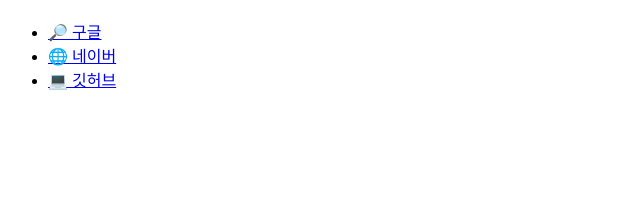
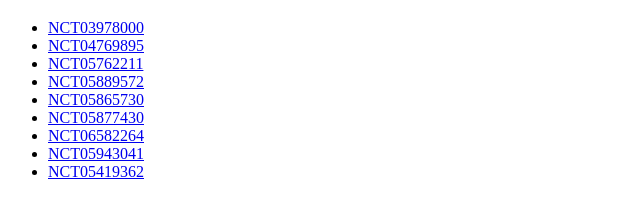
Before and after one commit to philwoo-han/NCTtest, a plain HTML site: page index.html in a window 1280 px wide. Shown: the part 70-288 px from the top of the page, without its empty margins (0-640 px from the left). Drawn offline with Linux system fonts and the light colour scheme.

Commit message:
index.html

```diff
--- a/index.html
+++ b/index.html
@@ -8,9 +8,15 @@
   <h1>📌 추천 링크 모음</h1>
 
   <ul>
-    <li><a href="https://www.google.com" target="_blank">🔎 구글</a></li>
-    <li><a href="https://www.naver.com" target="_blank">🌐 네이버</a></li>
-    <li><a href="https://github.com" target="_blank">💻 깃허브</a></li>
+    <li><a href="https://clinicaltrials.gov/study/NCT03978000" target="_blank">NCT03978000</a></li>
+    <li><a href="https://clinicaltrials.gov/study/NCT04769895" target="_blank">NCT04769895</a></li>
+    <li><a href="https://clinicaltrials.gov/study/NCT05762211" target="_blank">NCT05762211</a></li>
+    <li><a href="https://clinicaltrials.gov/study/NCT05889572" target="_blank">NCT05889572</a></li>
+    <li><a href="https://clinicaltrials.gov/study/NCT05865730" target="_blank">NCT05865730</a></li>
+    <li><a href="https://clinicaltrials.gov/study/NCT05877430" target="_blank">NCT05877430</a></li>
+    <li><a href="https://clinicaltrials.gov/study/NCT06582264" target="_blank">NCT06582264</a></li>
+    <li><a href="https://clinicaltrials.gov/study/NCT05943041" target="_blank">NCT05943041</a></li>
+    <li><a href="https://clinicaltrials.gov/study/NCT05419362" target="_blank">NCT05419362</a></li>
   </ul>
 </body>
 </html>
```
